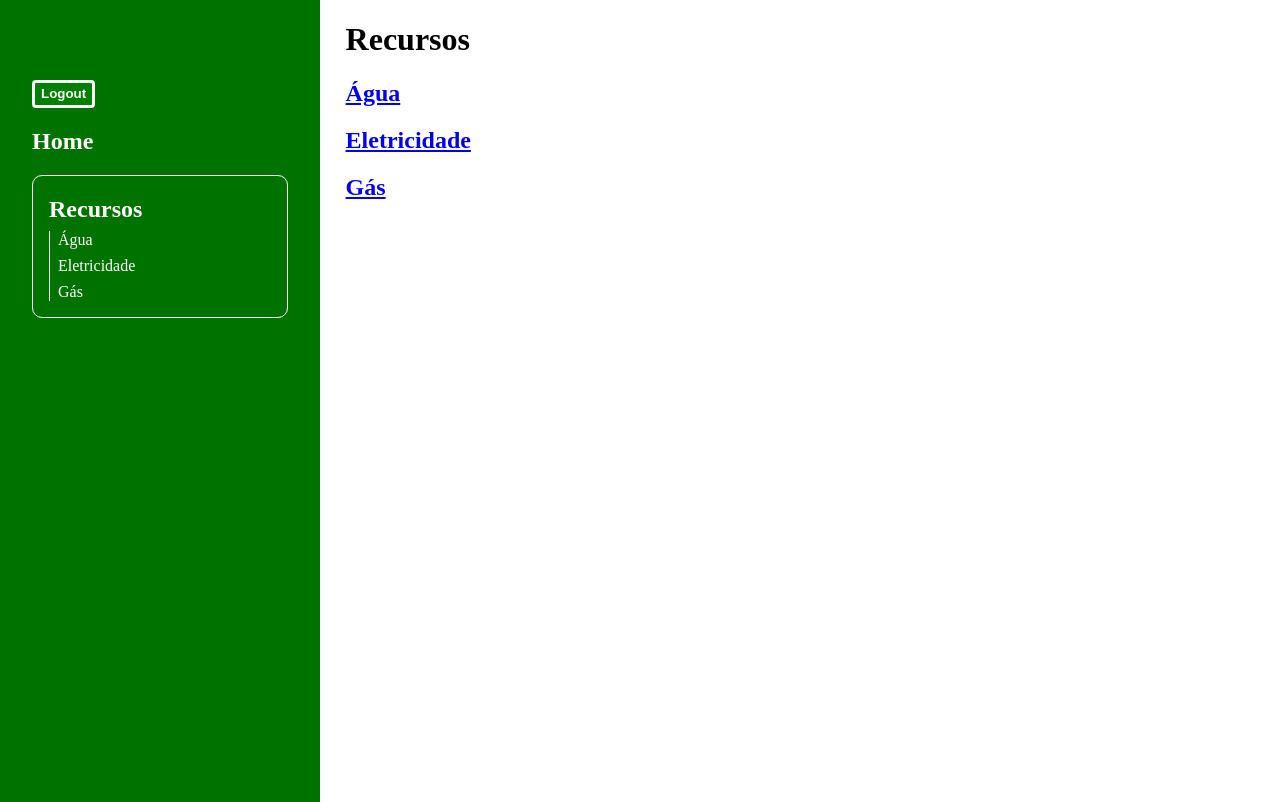
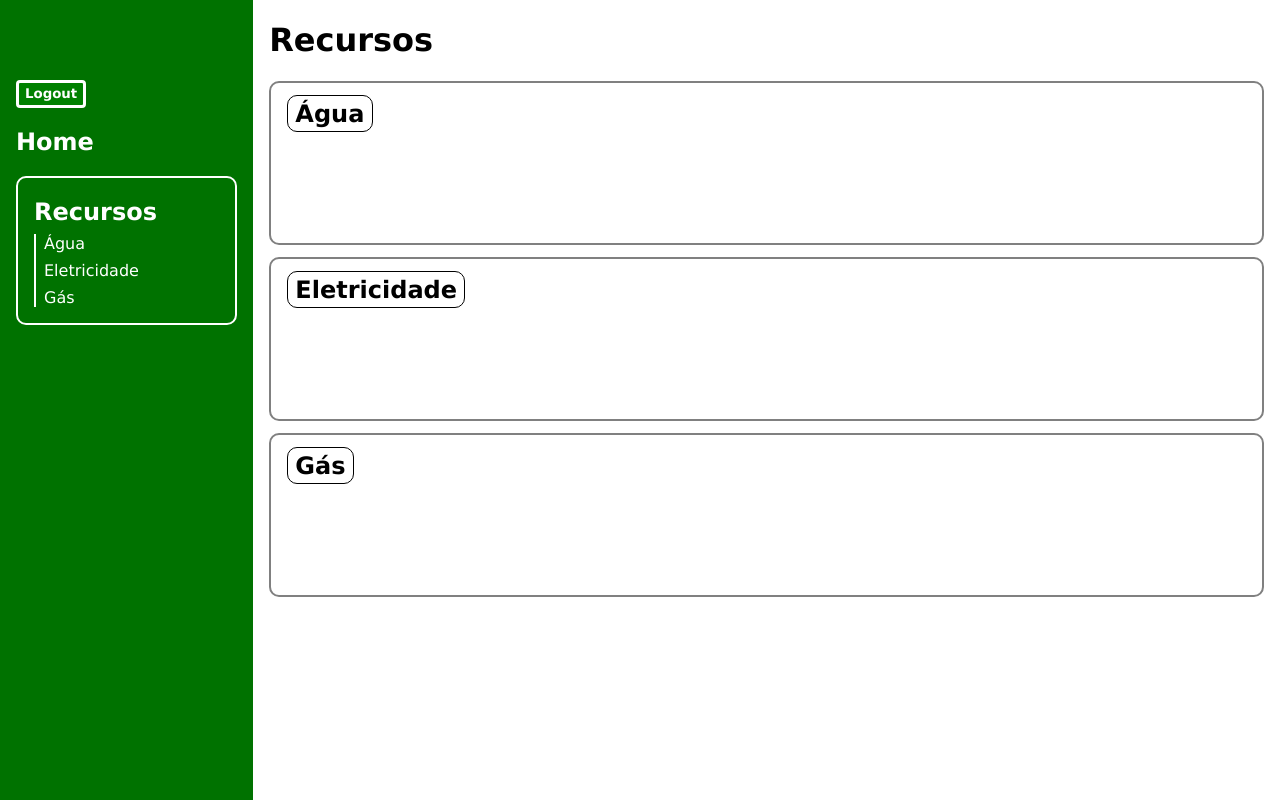
Before and after one commit to mitrams/smart-house, an Angular app: page /recursos in a window 1280 px wide. Shown: the top 802 px of the page. Built offline with nearby package versions, Linux system fonts and the light colour scheme; sample sign-in values are in the browser's storage.

Commit message:
Improve recursos page

```diff
--- a/src/app/app.component.css
+++ b/src/app/app.component.css
@@ -1,19 +1,24 @@
 #app-body {
     display: flex;
-    gap: 0 1%;
-    height: 100vh;
+    gap: 0 0.5em;
+    height: 100%;
+
 }
 
 nav {
+
+    position: relative;
     display: flex;
     flex-direction: column;
-    padding: 5em 2em;
+    padding: 5em 1em;
 
     width: 20%;
 
     background-color: rgb(0, 114, 0);
     color: white;
-    height: 100%;
+    min-height: 100%;
+
+    box-sizing: border-box;
 }
 
 nav button {
@@ -28,7 +33,7 @@ nav button {
 }
 
 nav div {
-    border: 1px solid white;
+    border: 2px solid white;
     border-radius: 10px;
     padding-inline: 1em;
 }
@@ -41,7 +46,7 @@ nav ul {
     list-style: none;
     margin-top: 0;
     padding-left: 0.5em;
-    border-left: 1px solid white;
+    border-left: 2px solid white;
 }
 
 nav ul li {
--- a/src/app/views/recursos/gas/gas.component.html
+++ b/src/app/views/recursos/gas/gas.component.html
@@ -1 +1,9 @@
-<p>gas works!</p>
+<h1>Gás</h1>
+
+<div>
+    <div>
+        <h3>Consumo</h3>
+
+        <!-- TODO add graphics -->
+    </div>
+</div>
--- a/src/app/views/recursos/power/power.component.html
+++ b/src/app/views/recursos/power/power.component.html
@@ -1 +1,9 @@
-<p>power works!</p>
+<h1>Eletricidade</h1>
+
+<div>
+    <div>
+        <h3>Consumo</h3>
+
+        <!-- TODO add graphics -->
+    </div>
+</div>
--- a/src/app/views/recursos/recursos.component.css
+++ b/src/app/views/recursos/recursos.component.css
@@ -0,0 +1,35 @@
+#resources {
+    display: flex;
+    flex-direction: column;
+    overflow: hidden;
+    gap: 0.75em;
+}
+
+.resource {
+    border: 2px solid gray;
+    border-radius: 10px;
+    min-height: 10em;
+    padding-inline: 1em;
+    margin-right: 1em;
+}
+
+.resource > h2 {
+    border: 1px solid black;
+}
+
+.resource > h2, .resource > h2 > a {
+    width: fit-content;
+    padding: 0.15em;
+    margin-top: 0.5em;
+    border-radius: 10px;
+}
+
+:host {
+    overflow: scroll;
+    width: 80%;
+}
+
+* {
+    color: black;
+    text-decoration: none;
+}
--- a/src/app/views/recursos/recursos.component.html
+++ b/src/app/views/recursos/recursos.component.html
@@ -1,20 +1,16 @@
 <h1>Recursos</h1>
 
-<div>
+<div id="resources">
 
-    <div>
-        <h2></h2>
-    </div>
-
-    <div>
+    <div class="resource">
         <h2><a routerLink="./agua">Água</a></h2>
     </div>
 
-    <div>
+    <div class="resource">
         <h2><a routerLink="./eletricidade">Eletricidade</a></h2>
     </div>
 
-    <div>
+    <div class="resource">
         <h2><a routerLink="./gas">Gás</a></h2>
     </div>
 
--- a/src/app/views/recursos/water/water.component.html
+++ b/src/app/views/recursos/water/water.component.html
@@ -1,4 +1,4 @@
-<h1>Gás</h1>
+<h1>Água</h1>
 
 <div>
     <div>
--- a/src/styles.css
+++ b/src/styles.css
@@ -1,4 +1,9 @@
 /* You can add global styles to this file, and also import other style files */
-body {
+html, body {
     margin: 0;
+    height: 100%;
 }
+
+* {
+    font-family: 'Lucida Sans', 'Lucida Sans Regular', 'Lucida Grande', 'Lucida Sans Unicode', Geneva, Verdana, sans-serif;
+}
```
